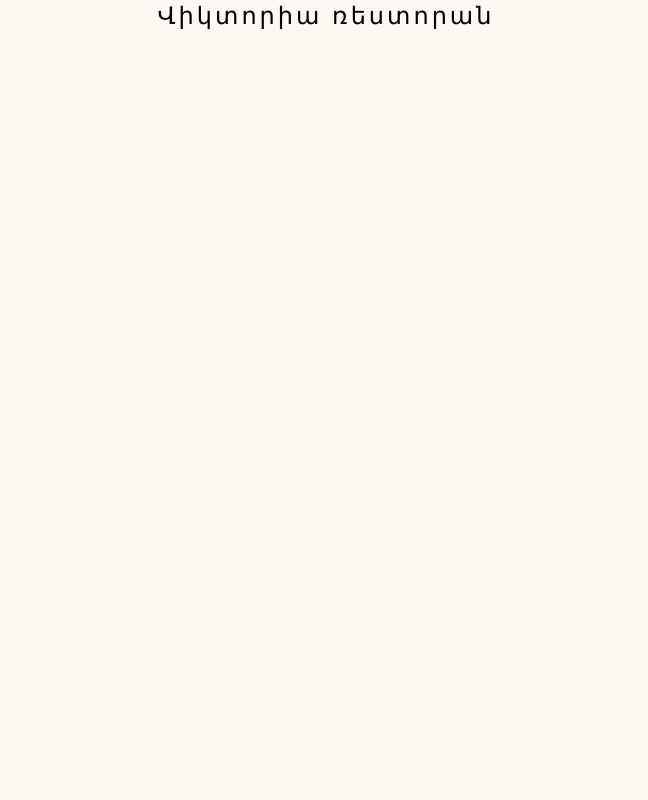
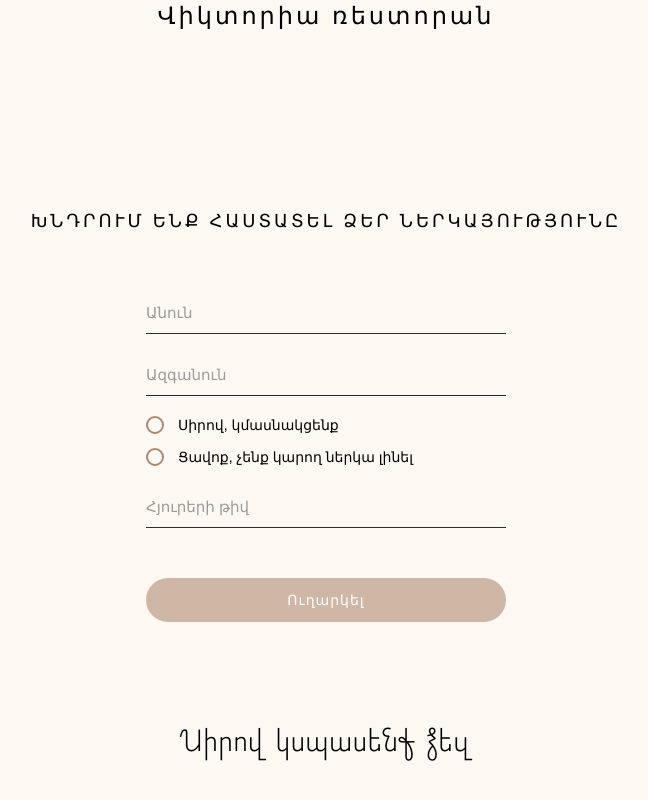
Before and after one commit to varspijoyan/baptism-invite-project, a React (Vite) app in the folder frontend/: page / in a window 1280 px wide. Shown: the part 1291-2091 px from the top of the page, without its empty margins (314-962 px from the left). Before the commit the page ends 1361 px from the top, so only its background shows below. Built offline with nearby package versions, Linux system fonts and the light colour scheme.

Commit message:
Integrate form section

```diff
--- /dev/null
+++ b/frontend/src/components/FormSection.tsx
@@ -0,0 +1,38 @@
+import styles from "../styles/FormSection.module.css";
+
+const FormSection = () => {
+  return (
+    <section className={styles.formSection}>
+      <div className={styles.container}>
+        <h2>ԽՆԴՐՈՒՄ ԵՆՔ ՀԱՍՏԱՏԵԼ ՁԵՐ ՆԵՐԿԱՅՈՒԹՅՈՒՆԸ</h2>
+        <div className={styles.formContainer}>
+          <form>
+            <input type="text" placeholder="Անուն" />
+            <input type="text" placeholder="Ազգանուն" />
+            <div className={styles.radioInputs}>
+              <div className={styles.radioInputs}>
+                <label className={styles.radioOption}>
+                  <input type="radio" name="attendance" value="yes" />
+                  <span className={styles.customRadio}></span>
+                  Սիրով, կմասնակցենք
+                </label>
+                <label className={styles.radioOption}>
+                  <input type="radio" name="attendance" value="no" />
+                  <span className={styles.customRadio}></span>
+                  Ցավոք, չենք կարող ներկա լինել
+                </label>
+              </div>
+            </div>
+            <input type="text" placeholder="Հյուրերի թիվ" />
+            <button type="submit">Ուղարկել</button>
+          </form>
+        </div>
+        <div className={styles.note}>
+          <p>Սիրով կսպասենք ձեզ</p>
+        </div>
+      </div>
+    </section>
+  );
+};
+
+export default FormSection;
--- a/frontend/src/pages/Layout.tsx
+++ b/frontend/src/pages/Layout.tsx
@@ -1,3 +1,4 @@
+import FormSection from "../components/FormSection";
 import InformationSection from "../components/InformationSection";
 import MainSection from "../components/MainSection";
 
@@ -6,6 +7,7 @@ const Layout = () => {
     <>
       <MainSection />
       <InformationSection />
+      <FormSection />
     </>
   );
 };
--- /dev/null
+++ b/frontend/src/styles/FormSection.module.css
@@ -0,0 +1,144 @@
+.formSection {
+  margin-top: 100px;
+  width: 100%;
+  padding: 40px 0;
+  margin-bottom: 100px;
+}
+
+.container {
+  display: flex;
+  flex-direction: column;
+  align-items: center;
+  gap: 60px;
+  max-width: 1200px;
+  margin: 0 auto;
+  text-align: center;
+}
+
+.container h2 {
+  letter-spacing: 3px;
+  font-weight: 400;
+  font-size: 18px;
+}
+
+/* CENTER & CONSTRAIN FORM */
+.formContainer {
+  width: 100%;
+  display: flex;
+  justify-content: center;
+}
+
+.formContainer form {
+  width: 100%;
+  max-width: 360px;
+  display: flex;
+  flex-direction: column;
+  gap: 20px;
+}
+
+/* TEXT INPUTS */
+.formContainer form input[type="text"] {
+  width: 100%;
+  border: none;
+  border-bottom: 1px solid #2b2b2b;
+  padding: 12px 0;
+  font-size: 15px;
+  background: transparent;
+  outline: none;
+  box-sizing: border-box;
+}
+
+.formContainer form input[type="text"]::placeholder {
+  color: #9b9b9b;
+}
+
+.formContainer form input[type="text"]:focus {
+  border-bottom-color: var(--secondary-clr);
+}
+
+/* RADIO GROUP */
+.radioInputs {
+  display: flex;
+  flex-direction: column;
+  gap: 14px;
+  align-items: flex-start;
+}
+
+/* RADIO LABEL */
+.radioOption {
+  display: flex;
+  align-items: center;
+  gap: 14px;
+  font-size: 14px;
+  cursor: pointer;
+}
+
+/* HIDE DEFAULT RADIO */
+.radioOption input {
+  display: none;
+}
+
+/* CUSTOM RADIO */
+.customRadio {
+  width: 18px;
+  height: 18px;
+  border: 2px solid var(--secondary-clr);
+  border-radius: 50%;
+  display: flex;
+  align-items: center;
+  justify-content: center;
+}
+
+.customRadio::after {
+  content: "";
+  width: 8px;
+  height: 8px;
+  background-color: var(--secondary-clr);
+  border-radius: 50%;
+  opacity: 0;
+  transition: opacity 0.2s ease;
+}
+
+.radioOption input:checked + .customRadio::after {
+  opacity: 1;
+}
+
+/* BUTTON */
+.formContainer form button {
+  margin-top: 30px;
+  width: 100%;
+  background-color: var(--primary-clr);
+  color: #fff;
+  border: none;
+  padding: 14px;
+  border-radius: 999px;
+  font-size: 14px;
+  letter-spacing: 1px;
+  cursor: pointer;
+  transition: opacity 0.25s ease;
+}
+
+.formContainer form button:hover {
+  opacity: 0.9;
+}
+
+.formContainer form button:active {
+  opacity: 0.8;
+}
+
+.note p {
+  font-family: var(--headline-font);
+  margin-top: 40px;
+  font-size: 32px;
+}
+
+@media (max-width: 768px) {
+  .formSection {
+    padding: 70px;
+    margin-bottom: 70px;
+  }
+
+  .note p {
+    font-size: 24px;
+  }
+}
```
